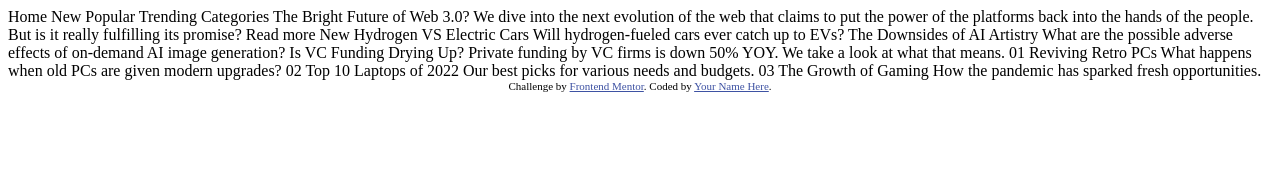
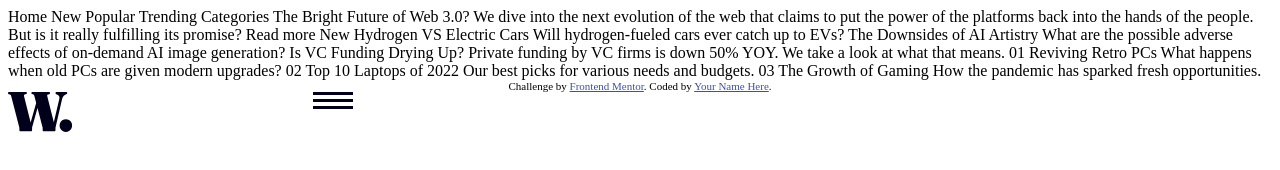
Before and after one commit to xingxing-prog/frontendMentor, a plain HTML site: page News-homepage/index.html in a window 1280 px wide. Drawn offline with Linux system fonts and the light colour scheme.

Commit message:
add style.css

```diff
--- a/News-homepage/index.html
+++ b/News-homepage/index.html
@@ -58,3 +58,23 @@
   </div>
 </body>
 </html>
+
+<!DOCTYPE html>
+<html lang="en">
+<head>
+  <meta charset="UTF-8">
+  <meta http-equiv="X-UA-Compatible" content="IE=edge">
+  <meta name="viewport" content="width=device-width, initial-scale=1.0">
+  <link rel="icon" type="image/png" sizes="32x32" href="./images/favicon-32x32.png">
+  <link rel="stylesheet" href="style.css">
+  <title>Frontend Mentor | News homepage</title>
+
+</head>
+<body>
+  <header>
+    <div class="logo"><img src="assets/images/logo.svg" alt="logo"></div>
+    <div class="logo"><img src="assets/images/icon-menu.svg" alt="menu"></div>
+
+  </header>
+</body>
+</html>
--- /dev/null
+++ b/News-homepage/style.css
@@ -0,0 +1,8 @@
+*{
+    box-sizing:border-box;
+}
+
+header{
+    display:flex;
+    gap:15rem;
+}
```
